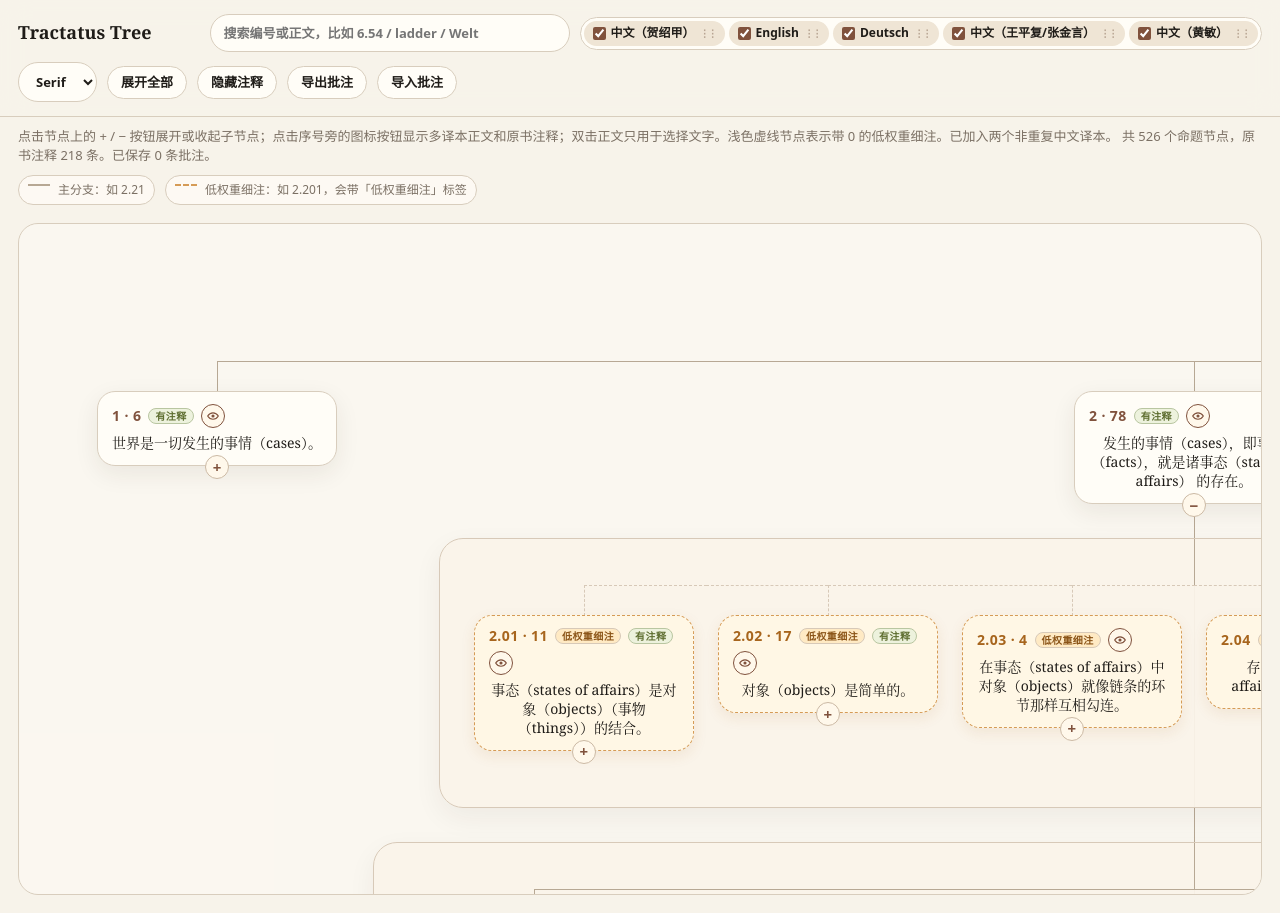
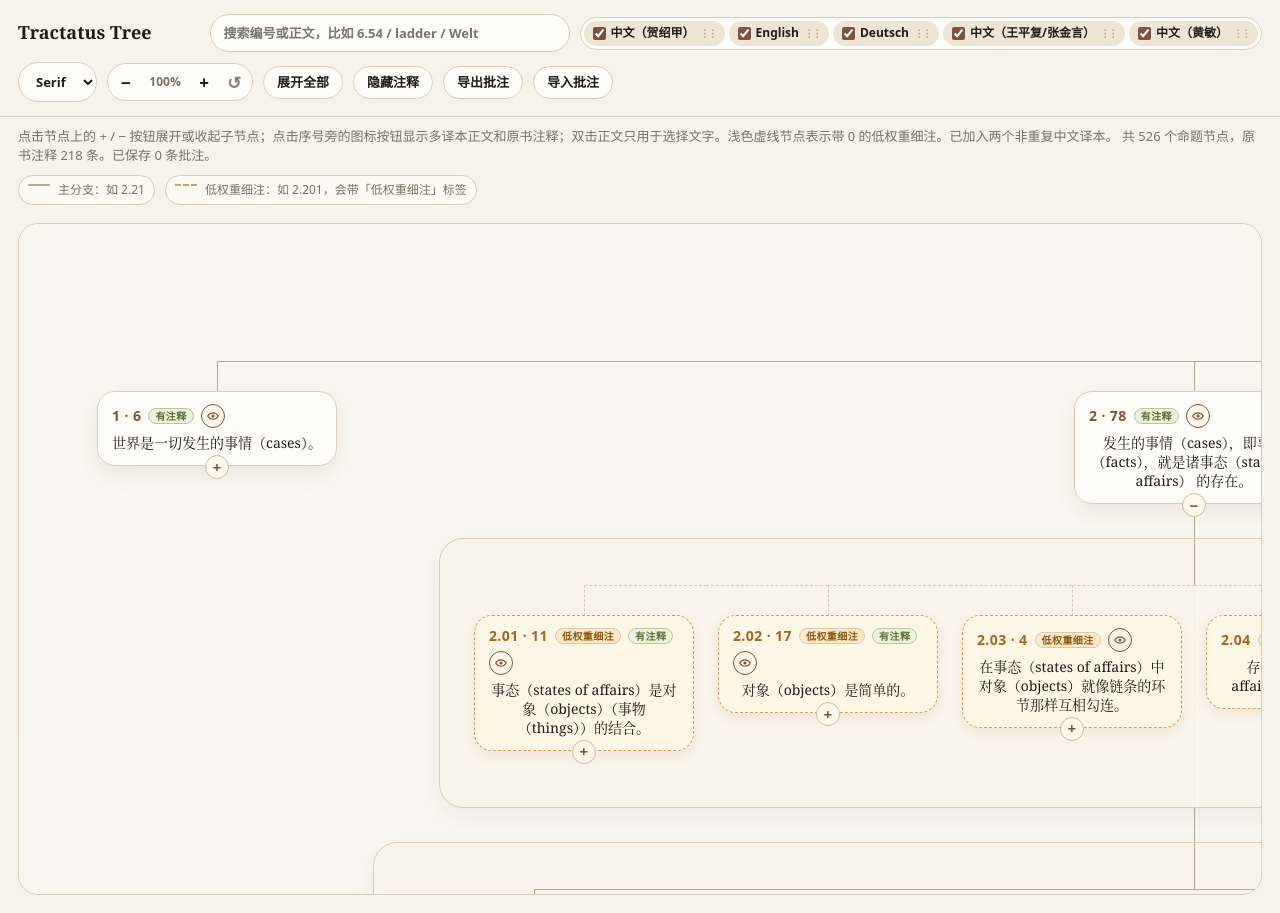
Before and after one commit to sunyiwei24601/Tractatus-Logico-Philosophicus, a plain HTML site: page index.html in a window 1280 px wide. Drawn offline with Linux system fonts and the light colour scheme.

Commit message:
Add persistent tree zoom controls

```diff
--- a/index.html
+++ b/index.html
@@ -110,6 +110,33 @@
       }
 
       .importer { display: none; }
+
+      .zoom-controls {
+        display: inline-flex;
+        align-items: center;
+        padding: 3px;
+        border: 1px solid var(--line);
+        border-radius: 999px;
+        background: var(--paper);
+      }
+
+      .zoom-controls button {
+        width: 30px;
+        height: 30px;
+        padding: 0;
+        border: 0;
+        background: transparent;
+        font-size: 17px;
+      }
+
+      .zoom-controls button:hover { background: #efe5d5; }
+
+      .zoom-value {
+        min-width: 48px;
+        color: var(--muted);
+        font: 800 12px/1 ui-sans-serif, system-ui, sans-serif;
+        text-align: center;
+      }
 
       .note {
         padding: 10px 18px 0;
@@ -564,7 +591,9 @@
         header { align-items: stretch; }
         .brand { width: 100%; }
         input[type="search"], select, button, .lang-picker { width: 100%; }
-        .detail-toggle, .expand-btn { width: auto; }
+        .detail-toggle, .expand-btn, .zoom-controls button { width: auto; }
+        .zoom-controls { justify-content: center; width: 100%; }
+        .zoom-controls button { width: 36px; }
         .lang-picker { justify-content: space-between; }
         .workspace { height: auto; padding: 14px; }
         .canvas { height: calc(100vh - 360px); min-height: 360px; padding: 28px 22px 70px; }
@@ -588,6 +617,12 @@
         <option value="kaiti">楷体</option>
         <option value="sans">Sans</option>
       </select>
+      <div class="zoom-controls" role="group" aria-label="树图缩放">
+        <button id="zoomOut" type="button" aria-label="缩小树图" title="缩小">−</button>
+        <output class="zoom-value" id="zoomValue" aria-live="polite">100%</output>
+        <button id="zoomIn" type="button" aria-label="放大树图" title="放大">+</button>
+        <button id="zoomReset" type="button" aria-label="重置树图缩放" title="重置缩放">↺</button>
+      </div>
       <button id="toggle" type="button">展开全部</button>
       <button id="sourceNotesToggle" type="button">隐藏注释</button>
       <button id="exportNotes" type="button">导出批注</button>
@@ -615,6 +650,10 @@
       const search = document.querySelector('#search');
       const langPicker = document.querySelector('#langPicker');
       const font = document.querySelector('#font');
+      const zoomOut = document.querySelector('#zoomOut');
+      const zoomIn = document.querySelector('#zoomIn');
+      const zoomReset = document.querySelector('#zoomReset');
+      const zoomValue = document.querySelector('#zoomValue');
       const toggle = document.querySelector('#toggle');
       const sourceNotesToggle = document.querySelector('#sourceNotesToggle');
       const exportNotes = document.querySelector('#exportNotes');
@@ -626,6 +665,11 @@
       const expandedNodes = new Set(['root', '2', '2.2']);
       const annotationStorageKey = 'tractatus-tree-reader-annotations-v1';
       const languageOrderStorageKey = 'tractatus-tree-reader-language-order-v1';
+      const zoomStorageKey = 'tractatus-tree-reader-zoom-v1';
+      const zoomMin = 50;
+      const zoomMax = 160;
+      const zoomStep = 10;
+      let treeZoom = loadZoom();
       const annotations = loadAnnotations();
       const languageOrder = Object.keys(payload.labels);
       const sourceNotes = payload.notes || {};
@@ -1019,6 +1063,38 @@
         document.body.classList.add(`font-${font.value}`);
       }
 
+      function loadZoom() {
+        try {
+          const value = Number(localStorage.getItem(zoomStorageKey));
+          return Number.isFinite(value) && value >= zoomMin && value <= zoomMax ? value : 100;
+        } catch {
+          return 100;
+        }
+      }
+
+      function applyZoom(nextZoom, preserveCenter = true) {
+        const clamped = Math.min(zoomMax, Math.max(zoomMin, nextZoom));
+        const previousScale = treeZoom / 100;
+        const centerX = (canvas.scrollLeft + canvas.clientWidth / 2) / previousScale;
+        const centerY = (canvas.scrollTop + canvas.clientHeight / 2) / previousScale;
+        treeZoom = clamped;
+        tree.style.zoom = String(treeZoom / 100);
+        zoomValue.value = `${treeZoom}%`;
+        zoomValue.textContent = `${treeZoom}%`;
+        zoomOut.disabled = treeZoom <= zoomMin;
+        zoomIn.disabled = treeZoom >= zoomMax;
+        zoomReset.disabled = treeZoom === 100;
+        try {
+          localStorage.setItem(zoomStorageKey, String(treeZoom));
+        } catch {
+          // Zoom still works when browser storage is unavailable.
+        }
+        if (!preserveCenter) return;
+        const nextScale = treeZoom / 100;
+        canvas.scrollLeft = centerX * nextScale - canvas.clientWidth / 2;
+        canvas.scrollTop = centerY * nextScale - canvas.clientHeight / 2;
+      }
+
       function toggleTranslation(number, anchor) {
         const currentNode = anchor?.closest('details.node');
         const previousRect = currentNode?.getBoundingClientRect();
@@ -1087,6 +1163,9 @@
         render();
       });
       font.addEventListener('change', applyFontMode);
+      zoomOut.addEventListener('click', () => applyZoom(treeZoom - zoomStep));
+      zoomIn.addEventListener('click', () => applyZoom(treeZoom + zoomStep));
+      zoomReset.addEventListener('click', () => applyZoom(100));
       tree.addEventListener('click', event => {
         const detailButton = event.target.closest('.detail-toggle');
         if (detailButton) {
@@ -1213,6 +1292,7 @@
       applySavedLanguageOrder();
       applyFontMode();
       render();
+      applyZoom(treeZoom, false);
     </script>
   </body>
 </html>
```
